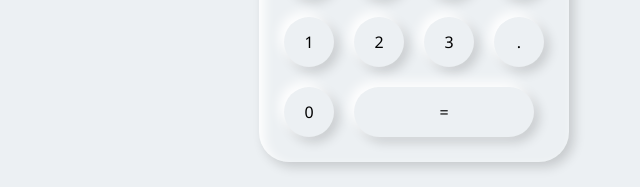
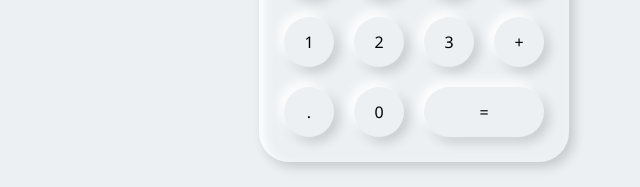
Before and after one commit to Sabarinathan-V/Calculator, a plain HTML site: page index.html in a window 1280 px wide. Shown: the part 482-669 px from the top of the page, 226-866 px from the left. Drawn offline with Linux system fonts and the light colour scheme.

Commit message:
html, css updated

```diff
--- a/index.html
+++ b/index.html
@@ -26,6 +26,7 @@
             <button onclick = "display('1')">1</button>
             <button onclick = "display('2')">2</button>
             <button onclick = "display('3')">3</button>
+            <button onclick = "display('+')">+</button>
             <button onclick = "display('.')">.</button>
             <button onclick = "display('0')">0</button>
             <button onclick = "calculate()" id="equal">=</button>
--- a/style.css
+++ b/style.css
@@ -2,7 +2,7 @@
     margin: 0;
     padding: 0;
     box-sizing: border-box;
-    background-color: #ecf0f3;
+    background-color:#ecf0f3;
     font-family:'Segoe UI', Tahoma, Geneva, Verdana, sans-serif;
     outline: none;
 }
@@ -15,7 +15,7 @@
 }
 
 .calculator{
-    background-color: #ecf0f3;
+    background-color:#ecf0f3;
     padding: 15px;
     border-radius: 30px;
     box-shadow: inset 5px 5px 12px #ffffff,
@@ -55,7 +55,7 @@ button{
 }
 
 #equal{
-    width: 180px;
+    width: 120px;
     border-radius: 40px;
     background-color: #ecf0f3;
     box-shadow: -5px -5px 12px #ffffff,
```
